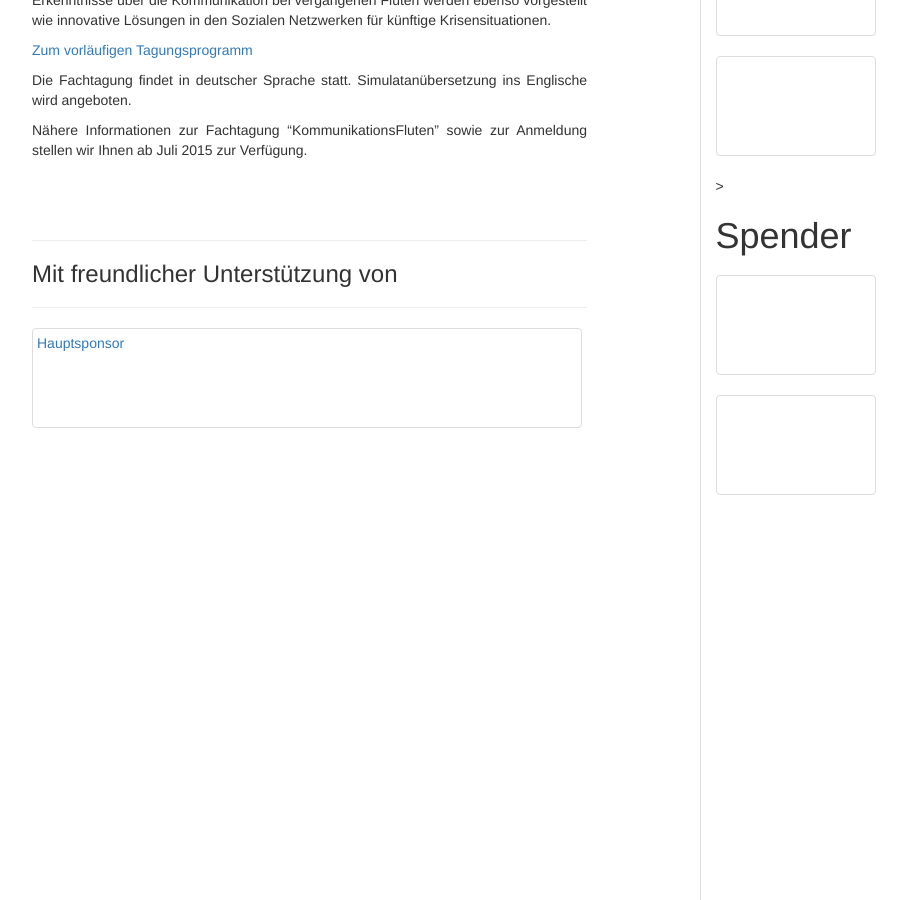
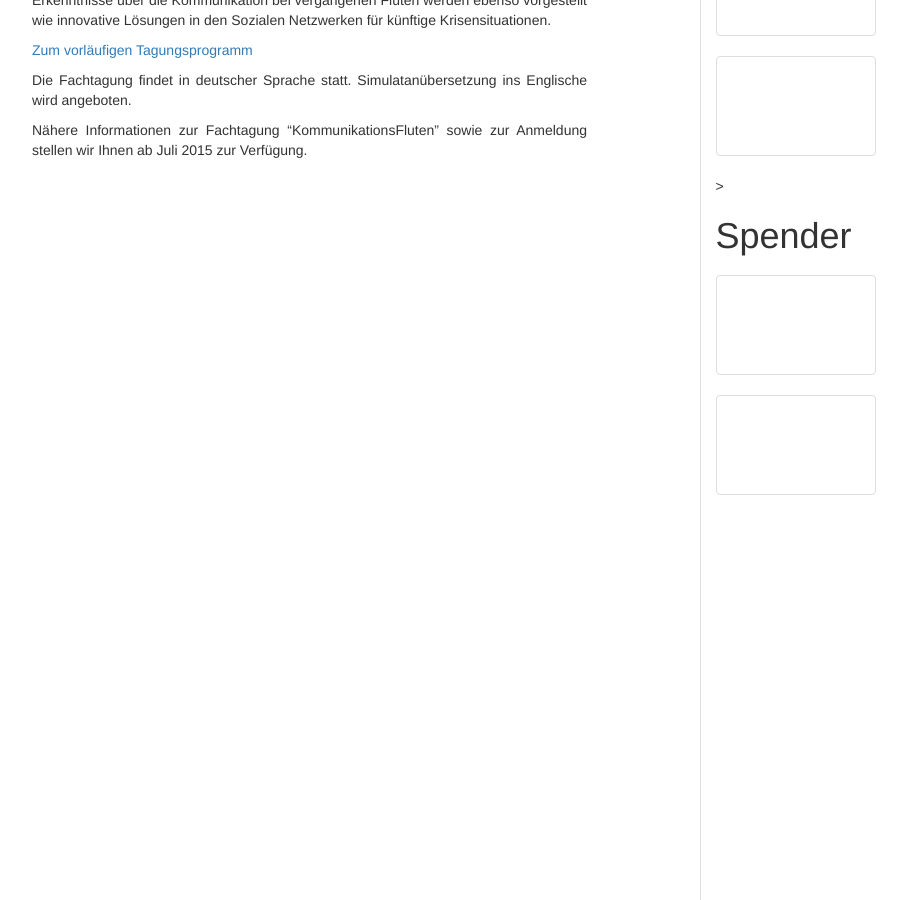
Before and after one commit to susedev/test, a Jekyll site: the page built from konferenz-kommunikationsfluten.html, in a window 1280 px wide and 900 px high, scrolled down 482 px. Shown: the whole window, without its empty margins (233-1140 px from the left). Built offline with Jekyll 4.4.1, drawn with Linux system fonts in a browser that asks for light colours; nearby versions of some CDN libraries.

Commit message:
Edit from JekyllCMS

```diff
--- a/konferenz-kommunikationsfluten.html
+++ b/konferenz-kommunikationsfluten.html
@@ -15,13 +15,3 @@ Fachkonferenz KommunikationsFluten</h3>
 <p style="text-align: justify;">Die Fachtagung findet in deutscher Sprache statt. Simulatan&uuml;bersetzung ins Englische wird angeboten.</p>
 
 <p style="text-align: justify;">N&auml;here Informationen zur Fachtagung &ldquo;KommunikationsFluten&rdquo; sowie zur Anmeldung stellen wir Ihnen ab Juli 2015 zur Verf&uuml;gung.</p>
-
-<p style="text-align: justify;">&nbsp;</p>
-
-<p style="text-align: justify;">&nbsp;</p>
-
-<hr noshade="noshade" size="1" />
-<h3>Mit freundlicher Unterst&uuml;tzung von</h3>
-
-<hr noshade="noshade" size="1" />
-<p><a class="thumbnail" href="#" style="width: 550px; height: 100px;">Hauptsponsor</a></p>
```
